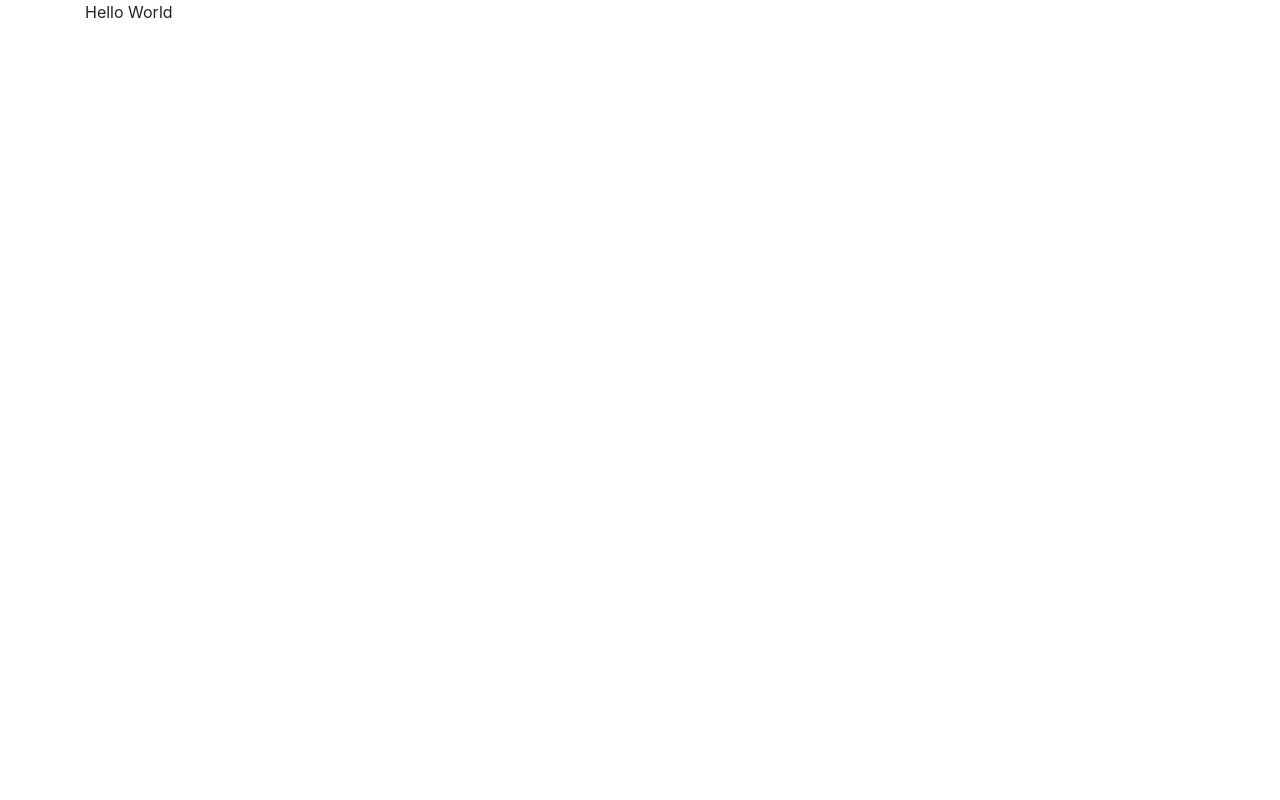
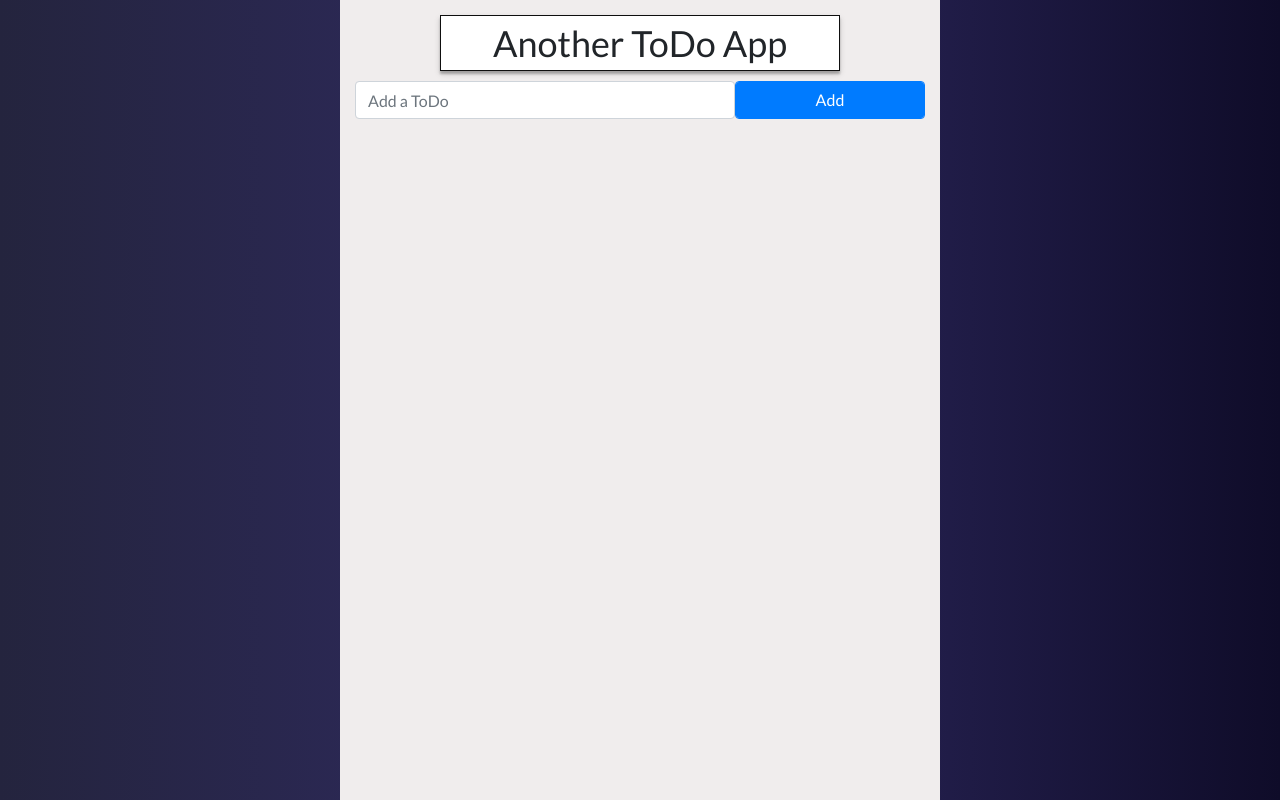
Before and after one commit to rajrajhans/react-todo-functional, a React (Create React App) app: page / in a window 1280 px wide. Built offline with nearby package versions, Linux system fonts and the light colour scheme.

Commit message:
Style Updates

```diff
--- a/src/App.css
+++ b/src/App.css
@@ -1,5 +1,33 @@
+@import url('https://fonts.googleapis.com/css?family=Lato&display=swap');
 *{
   margin: 0;
   padding: 0;
   border: 0;
+  font-family: 'Lato', sans-serif;
 }
+
+.parent-container{
+  background: #0f0c29;  /* fallback for old browsers */
+  background: -webkit-linear-gradient(to right, #24243e, #302b63, #0f0c29);  /* Chrome 10-25, Safari 5.1-6 */
+  background: linear-gradient(to right, #24243e, #302b63, #0f0c29); /* W3C, IE 10+/ Edge, Firefox 16+, Chrome 26+, Opera 12+, Safari 7+ */
+  height: 100vh;
+}
+
+.top-container{
+  padding-top: 15px;
+  max-width: 600px;
+  background: #f0eded;
+  height: 100vh;
+}
+
+/*TODOFORM STYLES START*/
+
+.app-title{
+  font-family: 'Lato', sans-serif;
+  font-size: 36px;
+  border: 1px solid #0e0e0e;
+  margin: 0 auto 10px auto;
+  background: #ffffff;
+  box-shadow: 0 3px 6px rgba(0,0,0,0.16), 0 3px 2px rgba(0,0,0,0.23);
+  max-width: 400px;
+}
--- a/src/App.js
+++ b/src/App.js
@@ -1,12 +1,23 @@
-import React from 'react';
+import React, {useState} from 'react';
 import './App.css';
+import TodoForm from "./TodoForm";
 
 function App() {
+    const [todos, setTodos] = useState([
+        { text: "Learn about React"},
+        { text: "Meet friend for lunch" },
+        { text: "Build really cool todo app" }
+    ]);
+
   return (
-      <div className="container">
-        <div className="app">
-            Hello World
-        </div>
+      <div className="parent-container">
+          <div className="container top-container">
+              <div className="app">
+                  <div className="todoform">
+                      <TodoForm />
+                  </div>
+              </div>
+          </div>
       </div>
   );
 }
--- a/src/TodoForm.js
+++ b/src/TodoForm.js
@@ -4,9 +4,15 @@ const TodoForm = ({addTodo}) =>{
     let input;
 
     return(
-        <div>
-            <input type={"text"} ref={node => {input = node;}}/>
-            <input type={"submit"} />
+        <div className={"container"}>
+            <div className="app-title text-center">Another ToDo App</div>
+            <div className={"form-group row "}>
+                <input className={"form-control col-md-8 "} type={"text"} ref={node => {input = node;}} placeholder={"Add a ToDo"}/>
+                <input className={"form-control btn-primary col-md-4 submit-button"} type={"submit"} value={"Add"} onClick={() => {
+                    addTodo(input.value);
+                    input.value='';
+                }}/>
+            </div>
         </div>
     )
 };
```
Also changed, not shown: 1 other file (tests, documents, lock files or other folders).
